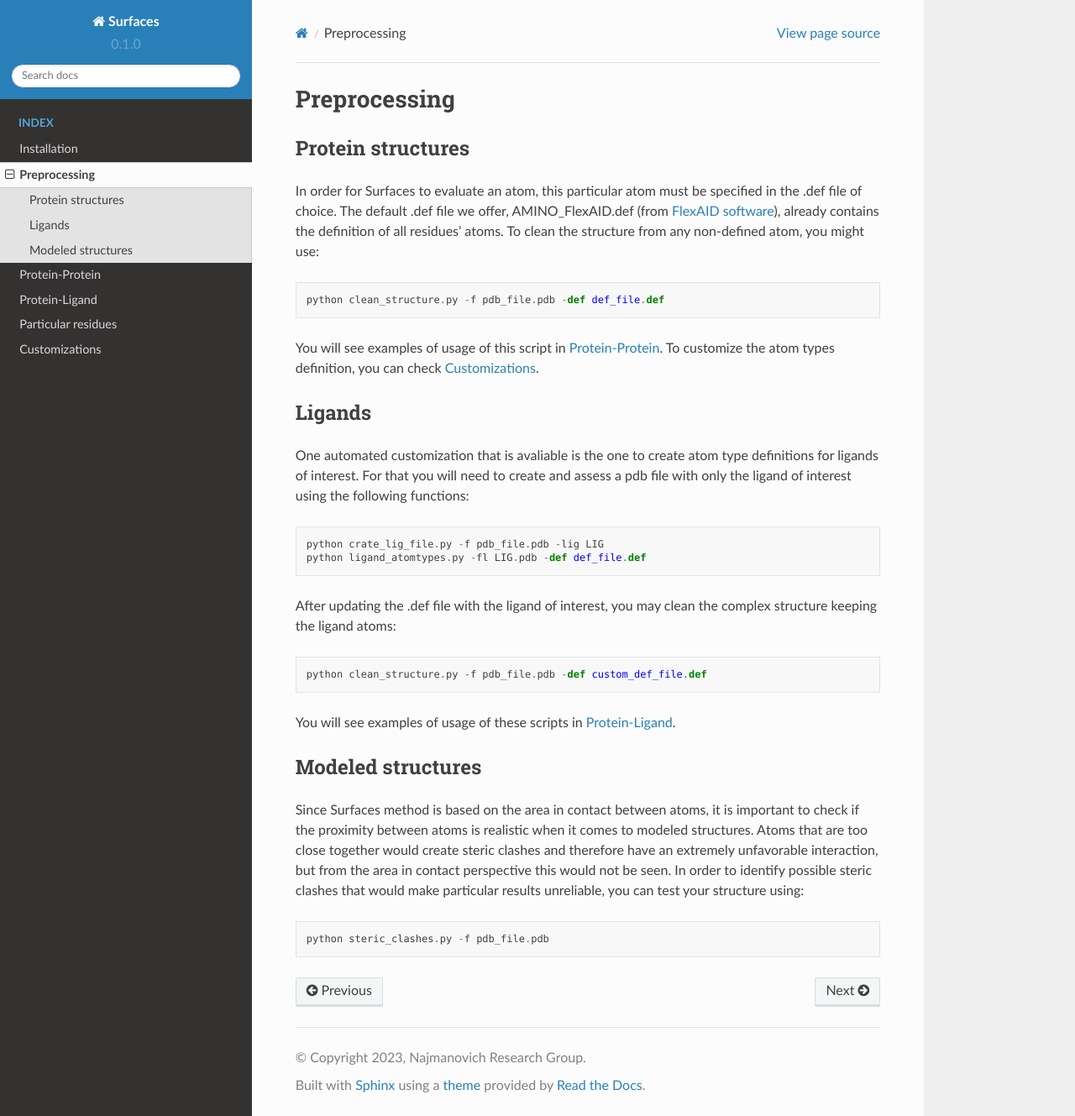
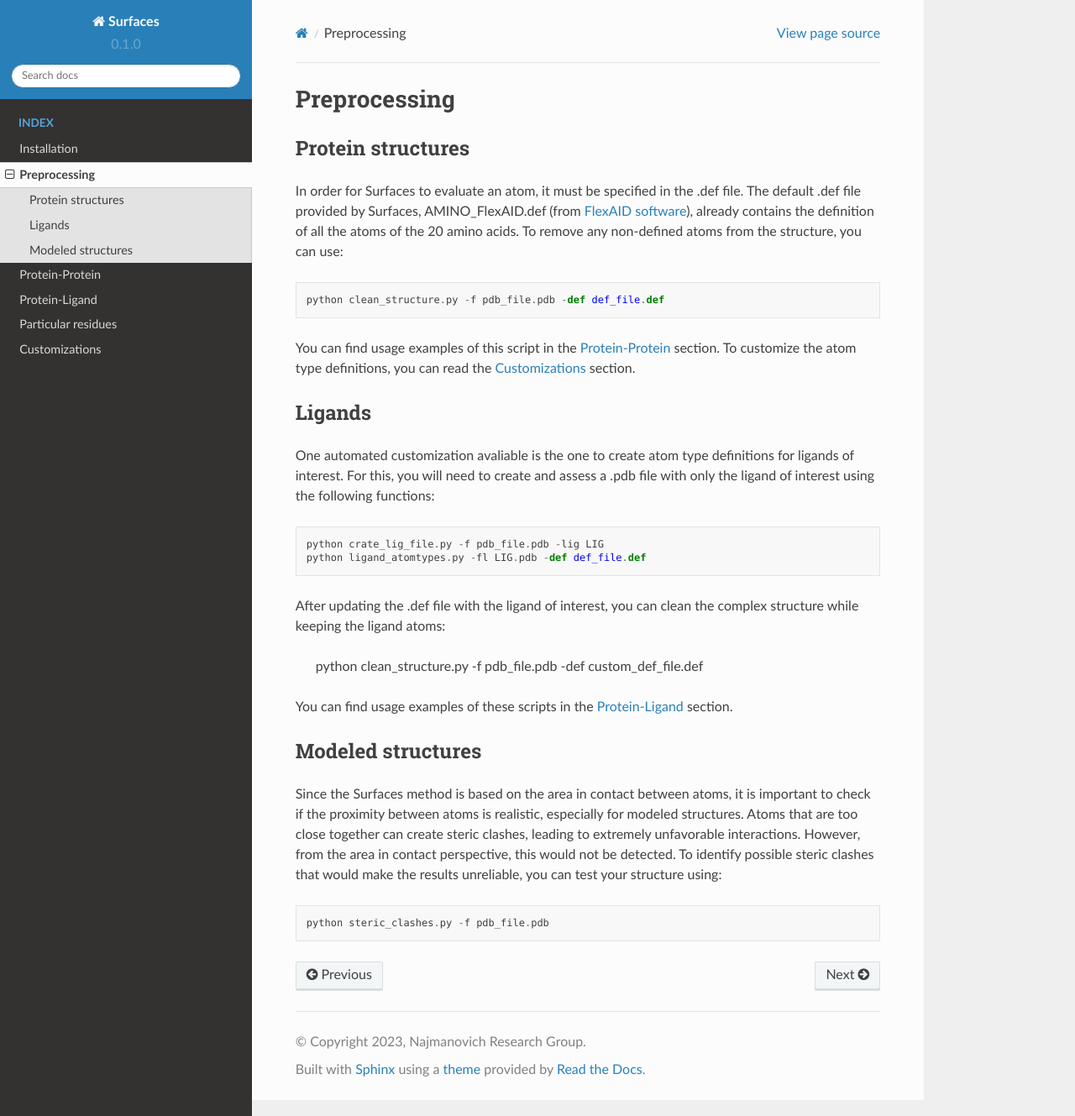
Before and after one commit to nataliateruel/Surfaces_tutorial, a Sphinx documentation site: the page built from docs/source/Preprocessing.rst, in a window 1280 px wide and 1329 px high. Shown: the whole window at 84% size. Built offline with Sphinx 7.4.7 and the Read the Docs theme 2.0.0, drawn with Linux system fonts in a browser that asks for light colours.

Commit message:
Update Preprocessing.rst

```diff
--- a/docs/source/Preprocessing.rst
+++ b/docs/source/Preprocessing.rst
@@ -4,29 +4,29 @@ Preprocessing
 Protein structures
 ------------
 
-In order for Surfaces to evaluate an atom, this particular atom must be specified in the .def file of choice. The default .def file we offer, AMINO_FlexAID.def (from `FlexAID software <https://pubs.acs.org/doi/10.1021/acs.jcim.5b00078>`_), already contains the definition of all residues' atoms. To clean the structure from any non-defined atom, you might use::
+In order for Surfaces to evaluate an atom, it must be specified in the .def file. The default .def file provided by Surfaces, AMINO_FlexAID.def (from `FlexAID software <https://pubs.acs.org/doi/10.1021/acs.jcim.5b00078>`_), already contains the definition of all the atoms of the 20 amino acids. To remove any non-defined atoms from the structure, you can use::
 
    python clean_structure.py -f pdb_file.pdb -def def_file.def
 
-You will see examples of usage of this script in `Protein-Protein <https://surfaces-tutorial.readthedocs.io/en/latest/Protein-protein.html#example-application>`_. To customize the atom types definition, you can check `Customizations <https://surfaces-tutorial.readthedocs.io/en/latest/Customizations.html#atom-type-definitions>`_.
+You can find usage examples of this script in the `Protein-Protein <https://surfaces-tutorial.readthedocs.io/en/latest/Protein-protein.html#example-application>`_ section. To customize the atom type definitions, you can read the `Customizations <https://surfaces-tutorial.readthedocs.io/en/latest/Customizations.html#atom-type-definitions>`_ section.
 
 Ligands
 ----------------
 
-One automated customization that is avaliable is the one to create atom type definitions for ligands of interest. For that you will need to create and assess a pdb file with only the ligand of interest using the following functions::
+One automated customization avaliable is the one to create atom type definitions for ligands of interest. For this, you will need to create and assess a .pdb file with only the ligand of interest using the following functions::
 
    python crate_lig_file.py -f pdb_file.pdb -lig LIG
    python ligand_atomtypes.py -fl LIG.pdb -def def_file.def
 
-After updating the .def file with the ligand of interest, you may clean the complex structure keeping the ligand atoms::
+After updating the .def file with the ligand of interest, you can clean the complex structure while keeping the ligand atoms:
 
    python clean_structure.py -f pdb_file.pdb -def custom_def_file.def
 
-You will see examples of usage of these scripts in `Protein-Ligand <https://surfaces-tutorial.readthedocs.io/en/latest/Protein-ligand.html#example-application>`_.
+You can find usage examples of these scripts in the `Protein-Ligand <https://surfaces-tutorial.readthedocs.io/en/latest/Protein-ligand.html#example-application>`_ section.
 
 Modeled structures
 ----------------
 
-Since Surfaces method is based on the area in contact between atoms, it is important to check if the proximity between atoms is realistic when it comes to modeled structures. Atoms that are too close together would create steric clashes and therefore have an extremely unfavorable interaction, but from the area in contact perspective this would not be seen. In order to identify possible steric clashes that would make particular results unreliable, you can test your structure using::
+Since the Surfaces method is based on the area in contact between atoms, it is important to check if the proximity between atoms is realistic, especially for modeled structures. Atoms that are too close together can create steric clashes, leading to extremely unfavorable interactions. However, from the area in contact perspective, this would not be detected. To identify possible steric clashes that would make the results unreliable, you can test your structure using::
 
    python steric_clashes.py -f pdb_file.pdb
```
